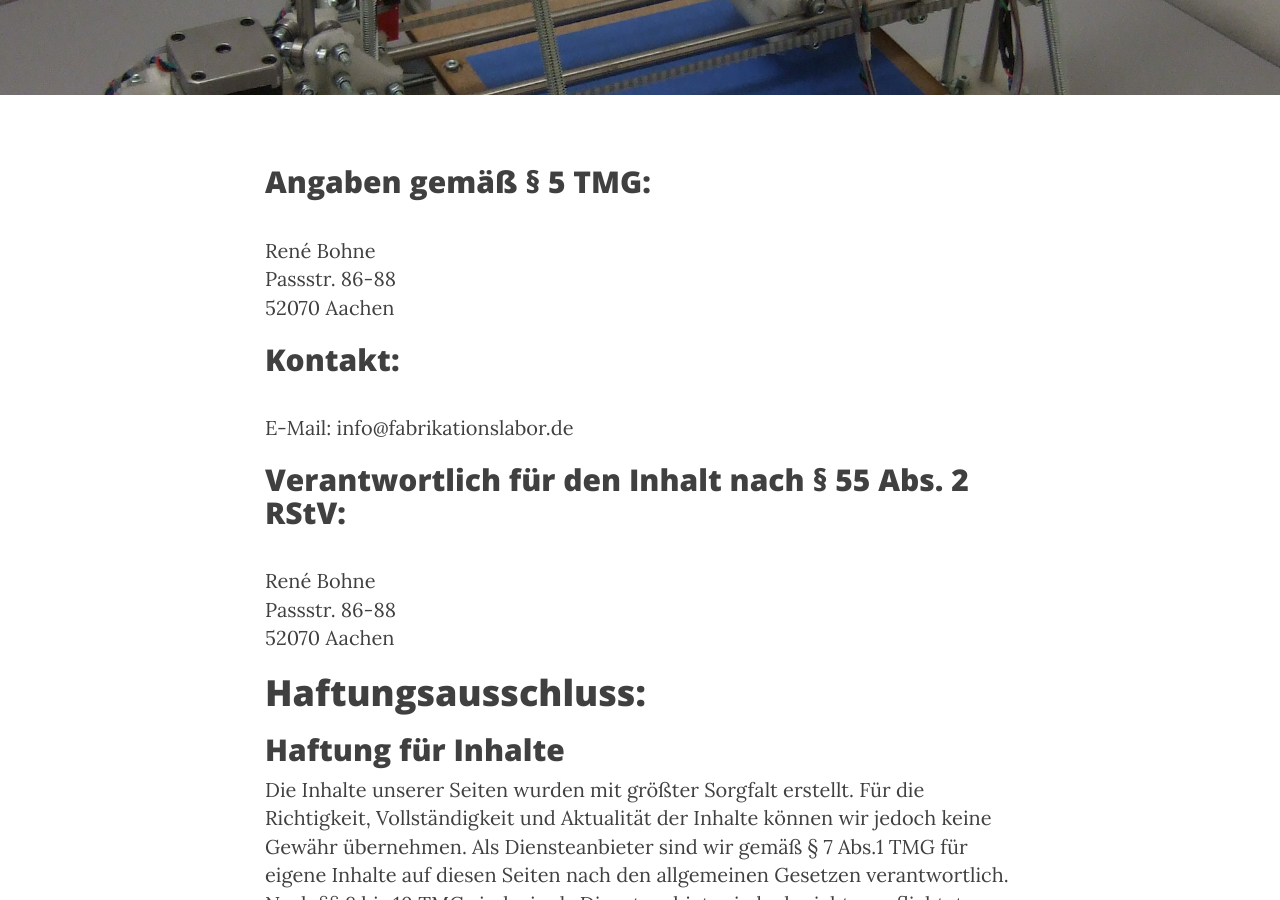
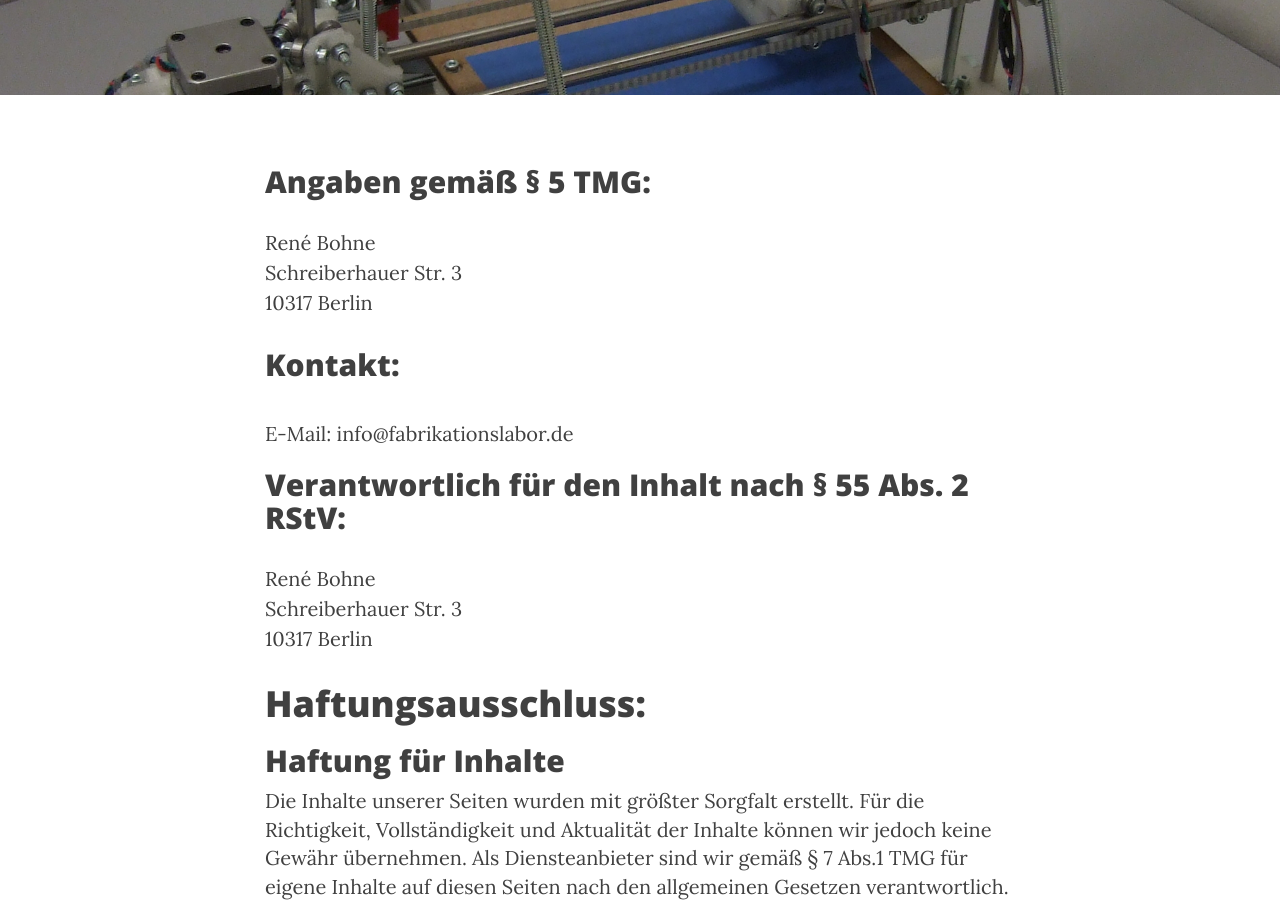
Before and after one commit to fabrikationslabor/fabrikationslabor.github.io, a Jekyll site: the page built from contact.html, in a window 1280 px wide and 900 px high, scrolled down 361 px. Built offline with Jekyll 4.4.1, drawn with Linux system fonts in a browser that asks for light colours; nearby versions of some CDN libraries.

Commit message:
updated impressum

```diff
--- a/contact.html
+++ b/contact.html
@@ -5,10 +5,10 @@ description: "About"
 header-img: "img/contact-bg.jpg"
 ---
 <h2>Angaben gemäß § 5 TMG:</h2>
-
-<br>René Bohne
-<br>Passstr. 86-88
-<br>52070 Aachen
+<p>René Bohne<br />
+Schreiberhauer Str. 3<br />
+10317 Berlin
+</p>
 
 <h2>Kontakt:</h2>
 
@@ -16,9 +16,10 @@ header-img: "img/contact-bg.jpg"
 
 <h2>Verantwortlich für den Inhalt nach § 55 Abs. 2 RStV:</h2>
 
-<br>René Bohne
-<br>Passstr. 86-88
-<br>52070 Aachen
+<p>René Bohne<br />
+Schreiberhauer Str. 3<br />
+10317 Berlin
+</p>
 
 <h1>Haftungsausschluss:</h1>
 
```
